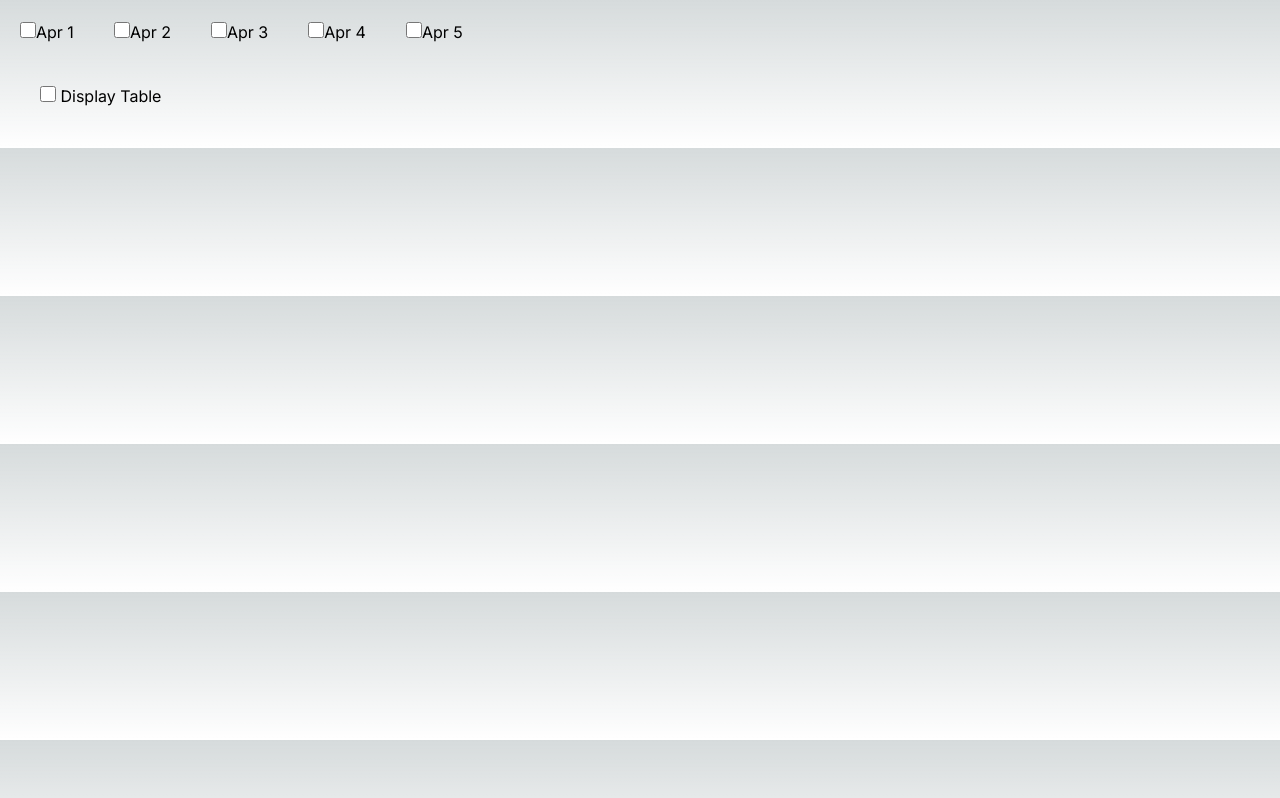
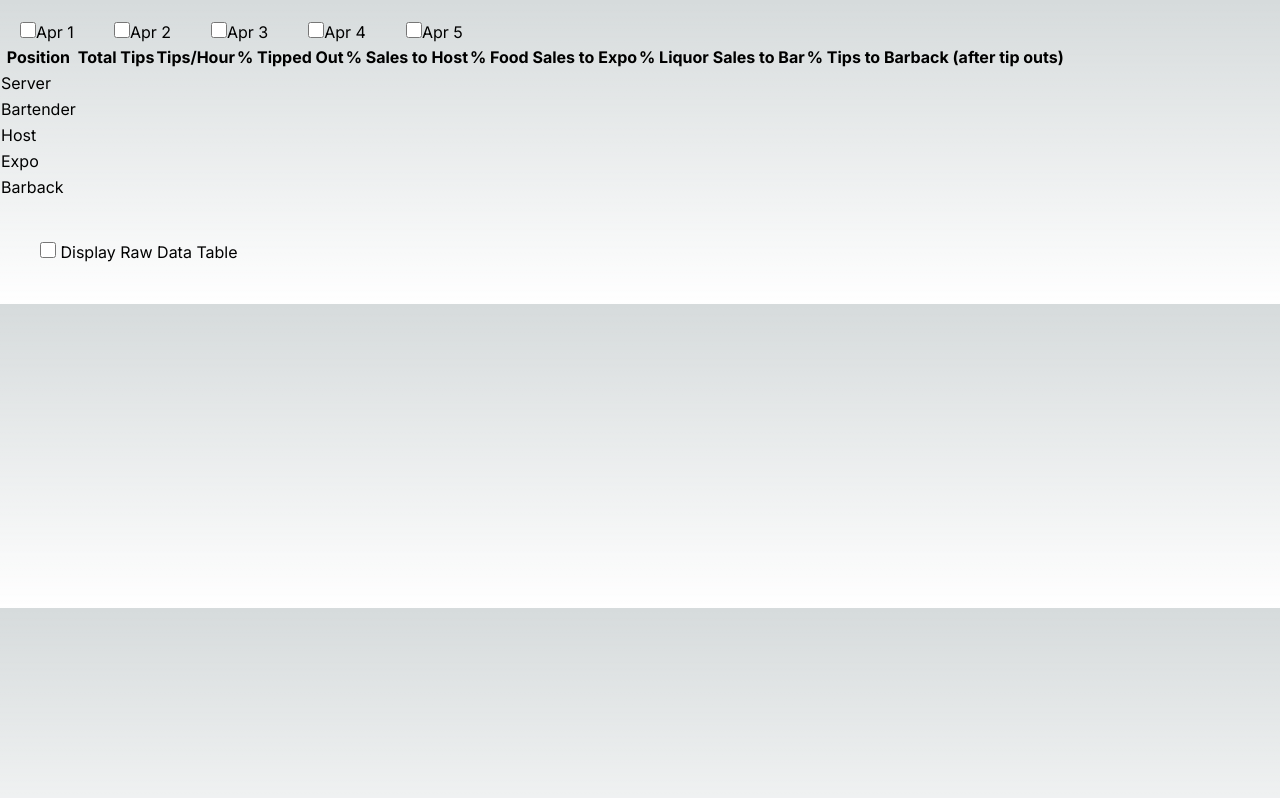
Before and after one commit to cyrilmb/tip-out-calculator, a Next.js app: page / in a window 1280 px wide. Built offline with nearby package versions, Linux system fonts and the light colour scheme.

Commit message:
set up date selection props to pass down to the data summaries, started the table of summaries

```diff
--- /dev/null
+++ b/components/DataSummaries.tsx
@@ -0,0 +1,48 @@
+import React from 'react'
+import data from '@/lib/data'
+import exp from 'constants'
+
+interface DataSummariesProps {
+  dateSelection: string[]
+}
+
+const DataSummaries: React.FC<DataSummariesProps> = ({ dateSelection }) => {
+  return (
+    <div>
+      <table className="auto">
+        <thead>
+          <tr>
+            <th>Position</th>
+            <th>Total Tips</th>
+            <th>Tips/Hour</th>
+            <th>% Tipped Out</th>
+            <th>% Sales to Host</th>
+            <th>% Food Sales to Expo</th>
+            <th>% Liquor Sales to Bar</th>
+            <th>% Tips to Barback (after tip outs)</th>
+            <th></th>
+          </tr>
+        </thead>
+        <tbody>
+          <tr>
+            <td>Server</td>
+          </tr>
+          <tr>
+            <td>Bartender</td>
+          </tr>
+          <tr>
+            <td>Host</td>
+          </tr>
+          <tr>
+            <td>Expo</td>
+          </tr>
+          <tr>
+            <td>Barback</td>
+          </tr>
+        </tbody>
+      </table>
+    </div>
+  )
+}
+
+export default DataSummaries
--- a/components/DateSelection.tsx
+++ b/components/DateSelection.tsx
@@ -2,6 +2,7 @@
 
 import React, { useState } from 'react'
 import data from '@/lib/data'
+import DataSummaries from './DataSummaries'
 
 export default function DateSelection() {
   const [isChecked, setIsChecked] = useState(false)
@@ -55,6 +56,7 @@ export default function DateSelection() {
           {uniqueDate}
         </span>
       ))}
+      <DataSummaries dateSelection={dateSelection} />
     </div>
   )
 }
--- a/components/ShiftsTableView.tsx
+++ b/components/ShiftsTableView.tsx
@@ -20,7 +20,7 @@ export default function ShiftsTableView() {
             value=""
             className="w-4 h-4 text-blue-600 bg-gray-100 border-gray-300 rounded focus:ring-blue-500 dark:focus:ring-blue-600 dark:ring-offset-gray-800 focus:ring-2 dark:bg-gray-700 dark:border-gray-600"
           ></input>{' '}
-          Display Table
+          Display Raw Data Table
         </span>
       </div>
       {isChecked ? (
```
Also changed, not shown: lib/utils.ts (indentation only).
